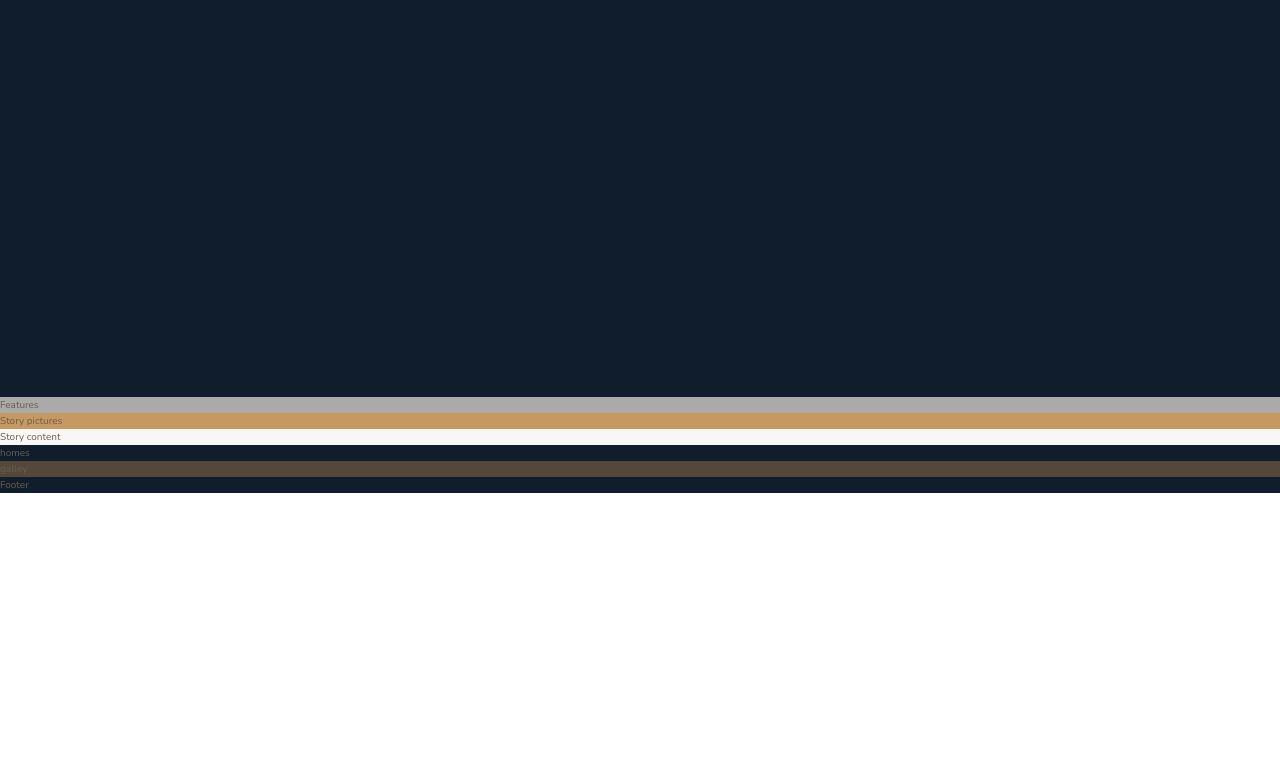
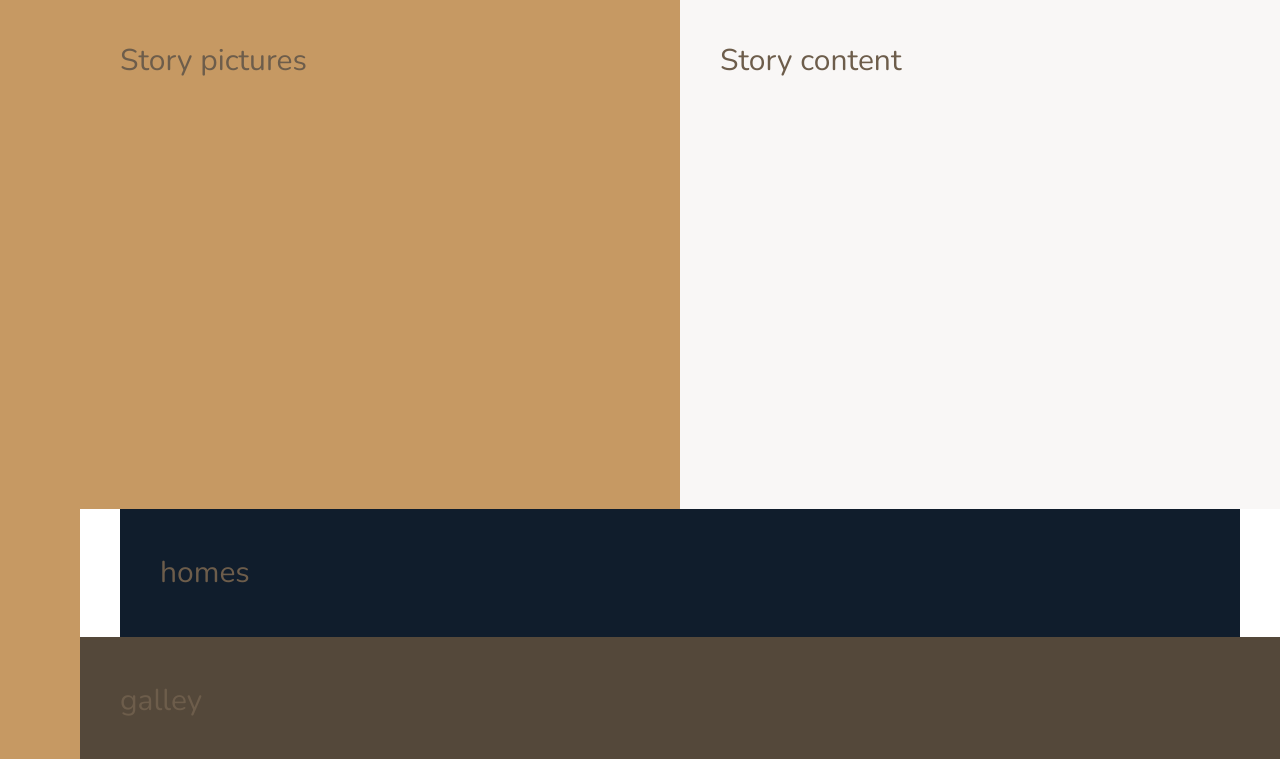
Before and after one commit to CodeByLine/nexter-starter-learn, a website: page index.html in a window 1280 px wide. Shown: the part 771-1530 px from the top of the page. Before the commit the page ends 1264 px from the top, so only its background shows below. Drawn offline with nearby package versions, Linux system fonts and the light colour scheme.

Commit message:
more layout

```diff
--- a/sass/_base.scss
+++ b/sass/_base.scss
@@ -38,4 +38,14 @@
     display: grid;
     grid-template-rows: 80vh min-content 40vw repeat(3, min-content);  //min-content == auto
 
+    // grid-template-columns: 8rem 1fr repeat(8, minmax(min-content, 14rem)) 1fr;
+
+    grid-template-columns: [sidebar-start] 8rem [sidebar-end full-start] 1fr [center-start] repeat(8, [col-start] minmax(min-content, 14rem) [col-end]) [center-end] 1fr [full-end];
+
+
+    & > * {
+        padding: 40px;
+        font-size: 3rem;
+    }
+
 }
--- a/sass/_features.scss
+++ b/sass/_features.scss
@@ -1,3 +1,5 @@
 .features {
     background-color: $color-grey-light-2;
+    grid-column: center-start / center-end;
+
 }
--- a/sass/_footer.scss
+++ b/sass/_footer.scss
@@ -1,3 +1,4 @@
 .footer {
     background-color: $color-secondary;
+    grid-column: full-start / full-end;
 }
--- a/sass/_gallery.scss
+++ b/sass/_gallery.scss
@@ -1,3 +1,4 @@
 .gallery {
         background-color: $color-grey-dark-1;
+        grid-column: full-start / full-end;
     }
--- a/sass/_header.scss
+++ b/sass/_header.scss
@@ -1,3 +1,4 @@
 .header {
     background-color: $color-grey-dark-1;
+    grid-column: full-start / col-end 6;
 }
--- a/sass/_homes.scss
+++ b/sass/_homes.scss
@@ -1,3 +1,5 @@
 .homes {
     background-color: $color-secondary;
+    grid-column: center-start / center-end;
+
 }
--- a/sass/_realtors.scss
+++ b/sass/_realtors.scss
@@ -1,3 +1,4 @@
 .realtors {
     background-color: $color-secondary;
+    grid-column: col-start 7 / full-end;
 }
--- a/sass/_sidebar.scss
+++ b/sass/_sidebar.scss
@@ -1,3 +1,5 @@
 .sidebar {
     background-color: $color-primary;
+    grid-column: sidebar-start / sidebar-end;
+    grid-row: 1 / -1;
 }
--- a/sass/_story.scss
+++ b/sass/_story.scss
@@ -1,9 +1,11 @@
 .story {
     &__pictures {
         background-color: $color-primary;
+        grid-column: full-start / col-end 4;
     }
 
     &__content {
         background-color: $color-grey-light-1;
+        grid-column: col-start 5 / full-end;
     }
 }
```
Also changed, not shown: css/style.css.
